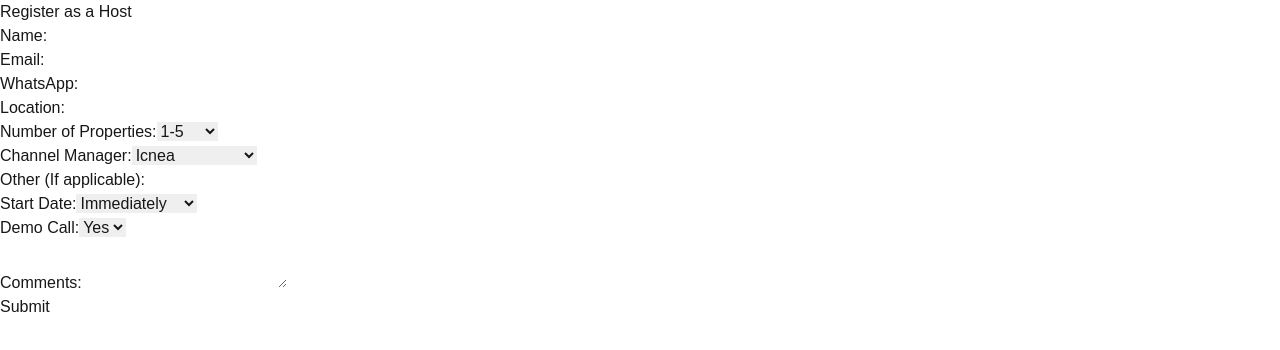
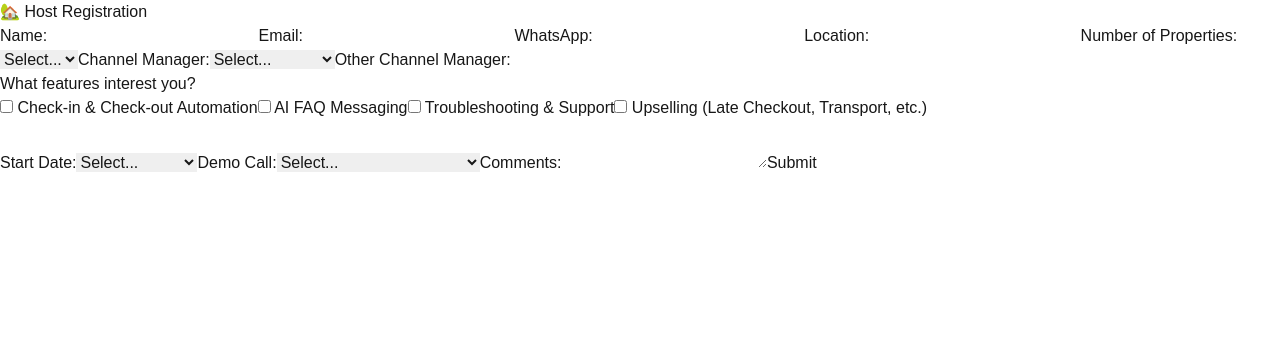
Before and after one commit to Viste360/nextjs-boilerplate, a Next.js app: page / in a window 1280 px wide. Shown: the top 350 px of the page. Built offline with nearby package versions, Linux system fonts and the light colour scheme.

Commit message:
Update page 3.tsx

```diff
--- a/app/page.tsx
+++ b/app/page.tsx
@@ -1,8 +1,8 @@
-"use client"; // Required for handling form submission in Next.js 13+
+"use client"; // Required for Next.js Client Component
 
 import { useState } from "react";
 
-export default function Home() {
+export default function HostRegistration() {
   const [formData, setFormData] = useState({
     fullName: "",
     email: "",
@@ -11,30 +11,37 @@ export default function Home() {
     properties: "",
     channelManager: "",
     otherCM: "",
-    features: [],
+    features: [] as string[],
     startDate: "",
     demoCall: "",
     comments: "",
   });
 
-  const handleChange = (e: unknown) => {
-    const { name, value, type, checked } = e.target;
+  const [isSubmitting, setIsSubmitting] = useState(false);
+  const [message, setMessage] = useState("");
+
+  const handleChange = (e: React.ChangeEvent<HTMLInputElement | HTMLSelectElement | HTMLTextAreaElement>) => {
+    const { name, value, type } = e.target;
+
+    // Handle checkboxes separately
     if (type === "checkbox") {
-      setFormData({
-        ...formData,
-        features: checked
-          ? [...formData.features, value]
-          : formData.features.filter((f) => f !== value),
-      });
+      const checkbox = e.target as HTMLInputElement;
+      setFormData((prev) => ({
+        ...prev,
+        features: checkbox.checked ? [...prev.features, value] : prev.features.filter((f) => f !== value),
+      }));
     } else {
-      setFormData({ ...formData, [name]: value });
+      setFormData((prev) => ({ ...prev, [name]: value }));
     }
   };
 
-  const handleSubmit = async (e: unknown) => {
+  const handleSubmit = async (e: React.FormEvent) => {
     e.preventDefault();
+    setIsSubmitting(true);
+    setMessage("");
+
     const response = await fetch(
-      "https://script.google.com/macros/s/AKfycbzg92d2dUIIX1IhLtQgFCM-qjZTZc9elqamgaGUSKKuMpOFMQCe6hAh0wt4GkmKx0g/exec", // Replace this with your actual script URL
+      "https://script.google.com/macros/s/AKfycbzg92d2dUIIX1IhLtQgFCM-qjZTZc9elqamgaGUSKKuMpOFMQCe6hAh0wt4GkmKx0g/exec", // Replace this with your Google Script URL
       {
         method: "POST",
         body: JSON.stringify(formData),
@@ -43,7 +50,7 @@ export default function Home() {
     );
 
     if (response.ok) {
-      alert("Thank you! Your response has been submitted.");
+      setMessage("✅ Thank you! Your response has been submitted.");
       setFormData({
         fullName: "",
         email: "",
@@ -58,29 +65,35 @@ export default function Home() {
         comments: "",
       });
     } else {
-      alert("Something went wrong. Please try again.");
+      setMessage("❌ Something went wrong. Please try again.");
     }
+
+    setIsSubmitting(false);
   };
 
   return (
-    <div>
-      <h1>Register as a Host</h1>
+    <div className="container">
+      <h1>🏡 Host Registration</h1>
       <form onSubmit={handleSubmit}>
-        <label>Name: <input type="text" name="fullName" value={formData.fullName} onChange={handleChange} required /></label><br/>
-        <label>Email: <input type="email" name="email" value={formData.email} onChange={handleChange} required /></label><br/>
-        <label>WhatsApp: <input type="text" name="whatsapp" value={formData.whatsapp} onChange={handleChange} required /></label><br/>
-        <label>Location: <input type="text" name="location" value={formData.location} onChange={handleChange} required /></label><br/>
+        <label>Name: <input type="text" name="fullName" value={formData.fullName} onChange={handleChange} required /></label>
+        <label>Email: <input type="email" name="email" value={formData.email} onChange={handleChange} required /></label>
+        <label>WhatsApp: <input type="text" name="whatsapp" value={formData.whatsapp} onChange={handleChange} required /></label>
+        <label>Location: <input type="text" name="location" value={formData.location} onChange={handleChange} required /></label>
+
         <label>Number of Properties:
           <select name="properties" value={formData.properties} onChange={handleChange}>
+            <option value="">Select...</option>
             <option value="1-5">1-5</option>
             <option value="6-10">6-10</option>
             <option value="11-20">11-20</option>
             <option value="21-50">21-50</option>
             <option value="51+">51+</option>
           </select>
-        </label><br/>
+        </label>
+
         <label>Channel Manager:
           <select name="channelManager" value={formData.channelManager} onChange={handleChange}>
+            <option value="">Select...</option>
             <option value="Icnea">Icnea</option>
             <option value="Guesty">Guesty</option>
             <option value="Smoobu">Smoobu</option>
@@ -88,24 +101,41 @@ export default function Home() {
             <option value="Rentals United">Rentals United</option>
             <option value="Other">Other</option>
           </select>
-        </label><br/>
-        <label>Other (If applicable): <input type="text" name="otherCM" value={formData.otherCM} onChange={handleChange} /></label><br/>
+        </label>
+
+        <label>Other Channel Manager: <input type="text" name="otherCM" value={formData.otherCM} onChange={handleChange} /></label>
+
+        <fieldset>
+          <legend>What features interest you?</legend>
+          <label><input type="checkbox" name="features" value="Check-in & Check-out" onChange={handleChange} /> Check-in & Check-out Automation</label>
+          <label><input type="checkbox" name="features" value="AI FAQ Messaging" onChange={handleChange} /> AI FAQ Messaging</label>
+          <label><input type="checkbox" name="features" value="Troubleshooting" onChange={handleChange} /> Troubleshooting & Support</label>
+          <label><input type="checkbox" name="features" value="Upselling" onChange={handleChange} /> Upselling (Late Checkout, Transport, etc.)</label>
+        </fieldset>
+
         <label>Start Date:
           <select name="startDate" value={formData.startDate} onChange={handleChange}>
+            <option value="">Select...</option>
             <option value="Immediately">Immediately</option>
             <option value="In a Month">In a Month</option>
             <option value="Just Exploring">Just Exploring</option>
           </select>
-        </label><br/>
+        </label>
+
         <label>Demo Call:
           <select name="demoCall" value={formData.demoCall} onChange={handleChange}>
-            <option value="Yes">Yes</option>
-            <option value="No">No</option>
+            <option value="">Select...</option>
+            <option value="Yes">Yes, send me the link</option>
+            <option value="No">No, I'll explore on my own</option>
           </select>
-        </label><br/>
-        <label>Comments: <textarea name="comments" value={formData.comments} onChange={handleChange} /></label><br/>
-        <button type="submit">Submit</button>
+        </label>
+
+        <label>Comments: <textarea name="comments" value={formData.comments} onChange={handleChange} /></label>
+
+        <button type="submit" disabled={isSubmitting}>{isSubmitting ? "Submitting..." : "Submit"}</button>
       </form>
+
+      {message && <p>{message}</p>}
     </div>
   );
 }
```
